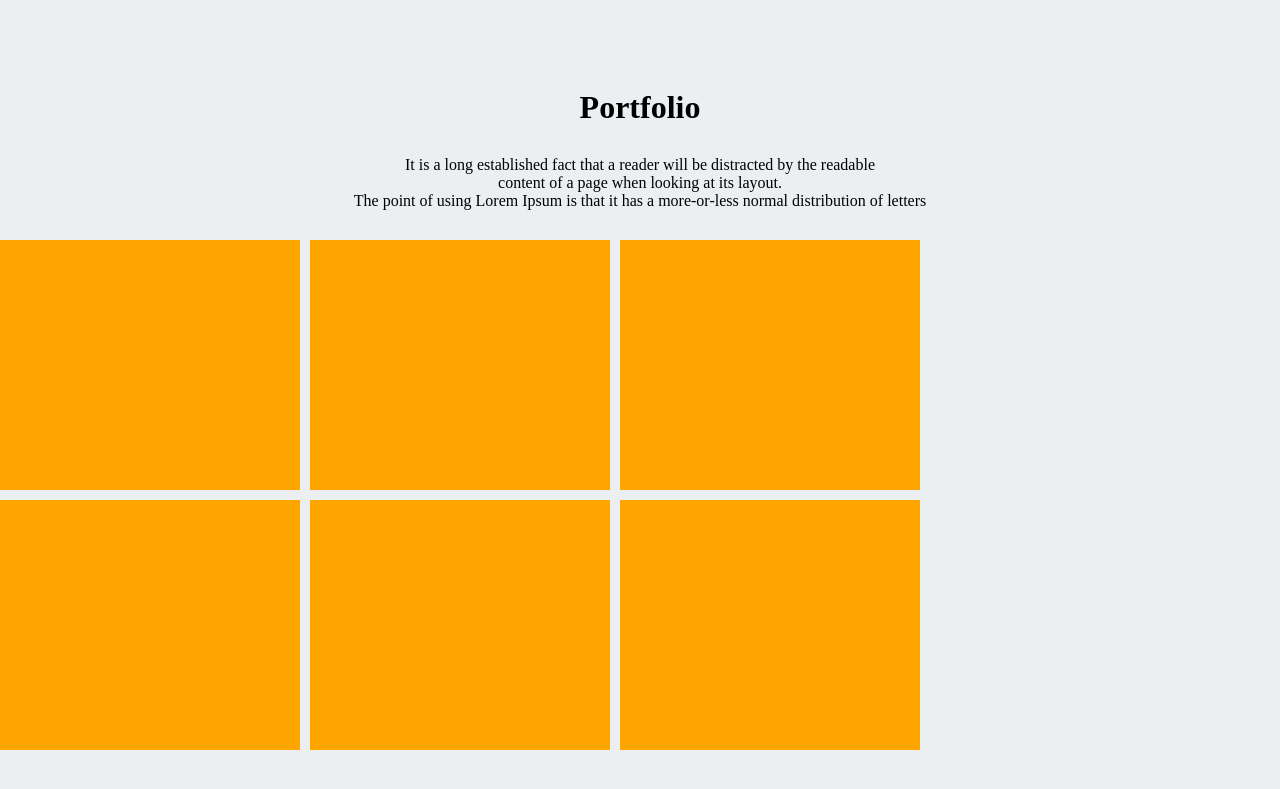
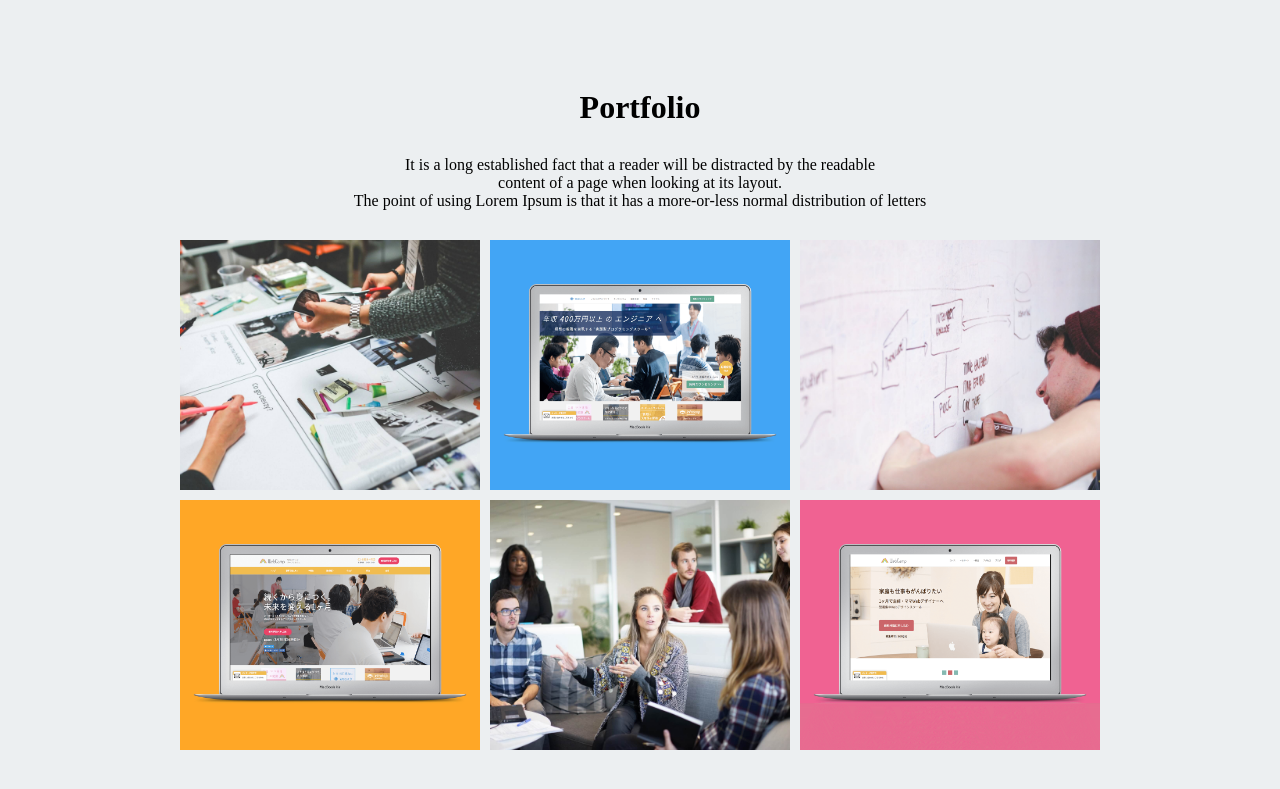
Before and after one commit to maroHaru/loremIpsum, a plain HTML site: page index.html in a window 1280 px wide. Shown: the part 731-1520 px from the top of the page. Drawn offline with Linux system fonts and the light colour scheme.

Commit message:
[Add] Insert an image on the portfolio screen and align it to the center

```diff
--- a/index.html
+++ b/index.html
@@ -35,7 +35,7 @@
           content of a page when looking at its layout.<br />
           The point of using Lorem Ipsum is that it has a more-or-less normal distribution of letters<br />
         </div>
-        <div class="Portfolio-Image-content">
+        <!--<div class="Portfolio-Image-content">-->
         <div class="Portfolio-Image">
           <div class="Portfolio-Image-1"></div>
           <div class="Portfolio-Image-2"></div>
@@ -44,7 +44,7 @@
           <div class="Portfolio-Image-5"></div>
           <div class="Portfolio-Image-6"></div>
         </div>
-        </div>
+        <!--</div>-->
       </div>
     </div>
 
--- a/style.css
+++ b/style.css
@@ -52,13 +52,13 @@ li {
 
 .Portfolio {
   width: 100%;
-  height: 960px;
   background-color: #ECEFF1;
 }
 
 .Portfolio-content {
   text-align: center;
   padding-top: 90px;
+  padding-bottom: 90px;
 }
 
 .Portfolio-name {
@@ -70,13 +70,16 @@ li {
 .Portfolio-description {
   color: #000000;
   font-size: 16px;
-  padding: 30px 0;
+  margin: 30px auto;
 }
 
-.Portfolio-Image-content {
+/*.Portfolio-Image-content {*/
+/*  text-align: center;*/
+  /*width: 920px;*/
+/*}*/
+.Portfolio-Image {
   width: 920px;
-}
-.Portfolio-Image {
+  margin: 0 auto;
   display: flex;
   flex-wrap: wrap;
   justify-content: center;
@@ -86,37 +89,49 @@ li {
 .Portfolio-Image-1 {
   width: 300px;
   height: 250px;
-  background-color: orange;
+  background-image: url(img/sketch.jpg);
+  background-position: center;
+  background-size: cover;
 }
 
 .Portfolio-Image-2 {
   width: 300px;
   height: 250px;
-  background-color: orange;
+  background-image: url(img/websuku.png);
+  background-position: center;
+  background-size: cover;
 }
 
 .Portfolio-Image-3 {
   width: 300px;
   height: 250px;
-  background-color: orange;
+  background-image: url(img/write.jpg);
+  background-position: center;
+  background-size: cover;
 }
 
 .Portfolio-Image-4 {
   width: 300px;
   height: 250px;
-  background-color: orange;
+  background-image: url(img/webcamp.png);
+  background-position: center;
+  background-size: cover;
 }
 
 .Portfolio-Image-5 {
   width: 300px;
   height: 250px;
-  background-color: orange;
+  background-image: url(img/talk.jpg);
+  background-position: center;
+  background-size: cover;
 }
 
 .Portfolio-Image-6 {
   width: 300px;
   height: 250px;
-  background-color: orange;
+  background-image: url(img/webcamp-mother.png);
+  background-position: center;
+  background-size: cover;
 }
 
 .main-2 {
```
Lines whose indentation alone changed are shown as unchanged.
